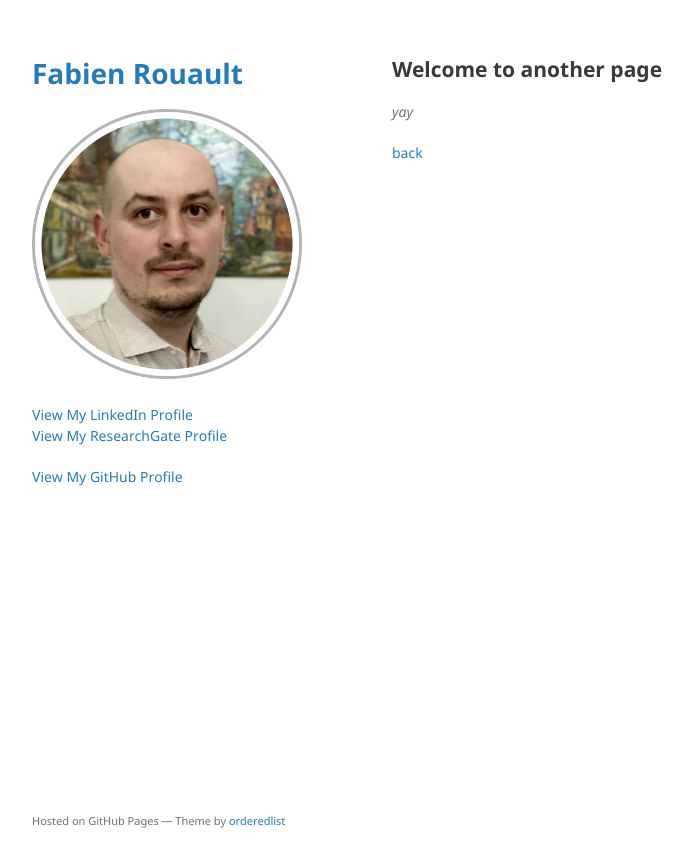
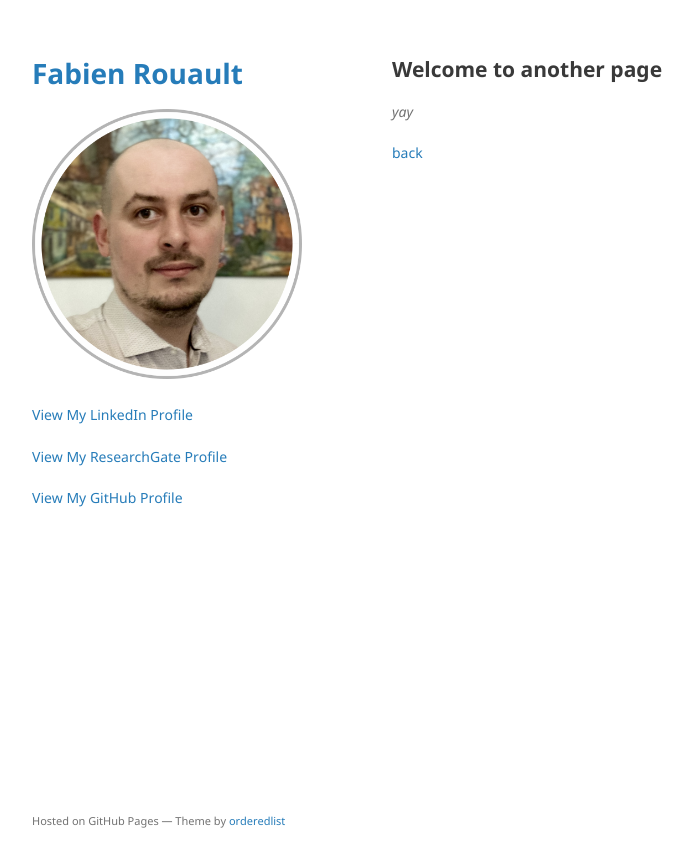
Before and after one commit to fabienrouault/fabienrouault.github.io, a Jekyll site: the page built from another-page.md, in a window 1280 px wide. Shown: the top 867 px of the page, without its empty margins (178-871 px from the left). Built offline with Jekyll 4.4.1, drawn with Linux system fonts in a browser that asks for light colours; our own code applies the rules of GitHub Pages for plain Markdown files.

```diff
--- a/_config.yml
+++ b/_config.yml
@@ -1,7 +1,7 @@
 title: Fabien Rouault
 logo: /assets/img/Photo_profil.png
 description: <p align="left">
-  <a href="https://fr.linkedin.com/in/fabien-rouault-b9430725/">View My LinkedIn Profile</a> <br>
+  <a href="https://fr.linkedin.com/in/fabien-rouault-b9430725/">View My LinkedIn Profile</a> <br> <br>
   <a href="https://www.researchgate.net/profile/Fabien-Rouault-2">View My ResearchGate Profile</a> <br>
   </p>
 show_downloads: false
```
